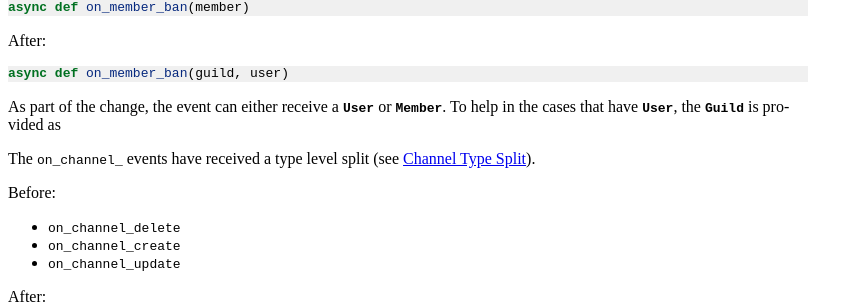
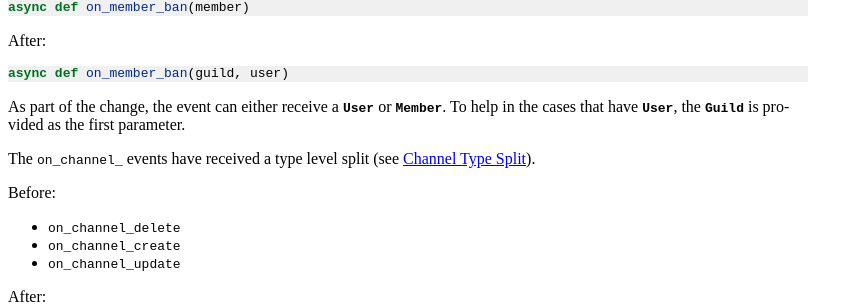
Before and after one commit to spartacus0816/dsbot, a Sphinx documentation site: the page built from docs/migrating.rst, in a window 1280 px wide and 900 px high, scrolled down 7408 px. Shown: the part 162-470 px from the top of the window, without its empty margins (0-863 px from the left). Built offline with Sphinx 7.4.7, drawn with Linux system fonts in a browser that asks for light colours.

Commit message:
Fix mistake in migrating docs.

```diff
--- a/docs/migrating.rst
+++ b/docs/migrating.rst
@@ -528,7 +528,7 @@ After: ::
     async def on_member_ban(guild, user)
 
 As part of the change, the event can either receive a :class:`User` or :class:`Member`. To help in the cases that have
-:class:`User`, the :class:`Guild` is provided as
+:class:`User`, the :class:`Guild` is provided as the first parameter.
 
 The ``on_channel_`` events have received a type level split (see :ref:`migrating_1_0_channel_split`).
 
```
